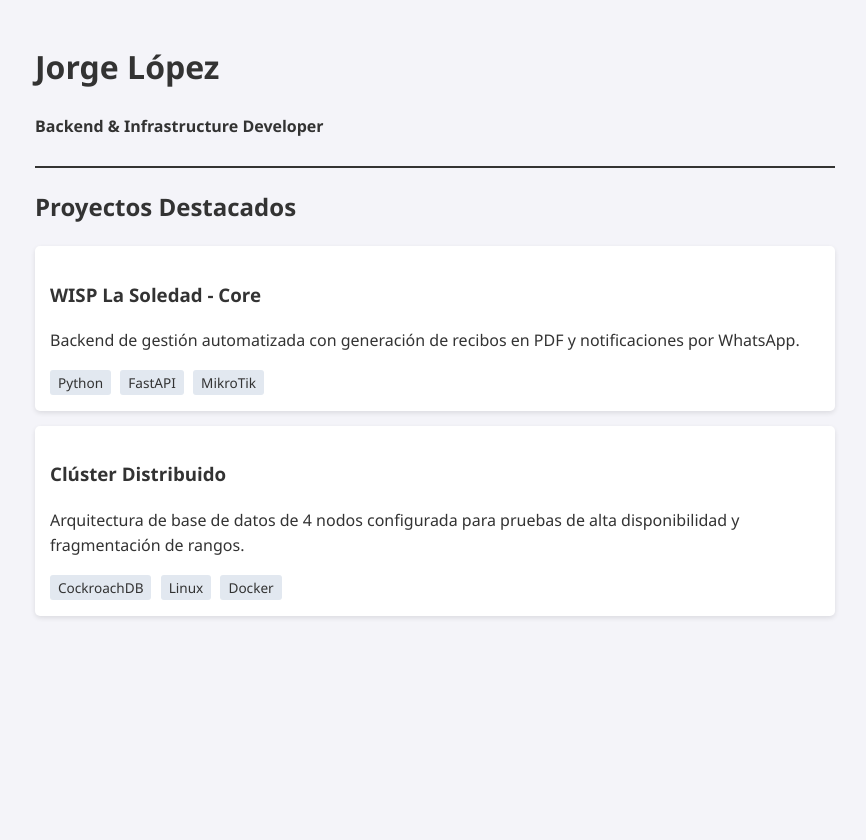
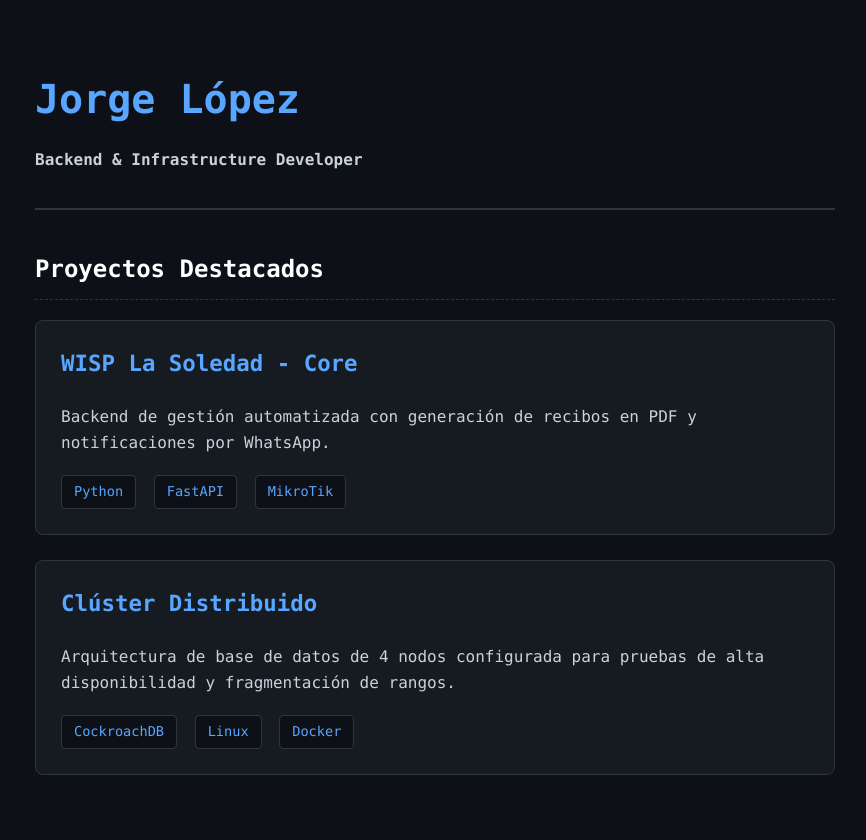
Before and after one commit to JLopezore/JLopezore-portfolio, a FastAPI app: page / in a window 1280 px wide. Shown: the whole page, without its empty margins (205-1071 px from the left). Before the commit the page ends 618 px from the top, so only its background shows below. Run offline with FastAPI, Linux system fonts and the light colour scheme.

Commit message:
add estilo

```diff
--- /dev/null
+++ b/app/static/style.css
@@ -0,0 +1,84 @@
+
+/* Definimos una paleta de colores oscura tipo "Hacker/Terminal" moderna */
+:root {
+    --bg-color: #0d1117;       /* Fondo oscuro profundo */
+    --text-color: #c9d1d9;     /* Texto gris claro para no cansar la vista */
+    --accent-color: #58a6ff;   /* Azul técnico para resaltar */
+    --card-bg: #161b22;        /* Fondo ligeramente más claro para las tarjetas */
+    --border-color: #30363d;   /* Bordes sutiles */
+}
+
+/* Aplicamos una fuente monoespaciada para darle ese toque de consola */
+body {
+    font-family: 'Fira Code', 'Consolas', 'Courier New', monospace;
+    background-color: var(--bg-color);
+    color: var(--text-color);
+    line-height: 1.6;
+    margin: 0;
+    padding: 20px;
+}
+
+.container {
+    max-width: 800px;
+    margin: 0 auto;
+    padding: 20px;
+}
+
+header {
+    border-bottom: 2px solid var(--border-color);
+    margin-bottom: 40px;
+    padding-bottom: 20px;
+}
+
+h1 {
+    color: var(--accent-color);
+    margin-bottom: 5px;
+    font-size: 2.5em;
+}
+
+h2 {
+    color: #fff;
+    border-bottom: 1px dashed var(--border-color);
+    padding-bottom: 10px;
+    margin-top: 40px;
+    margin-bottom: 20px;
+}
+
+/* Estilo para las tarjetas de los proyectos */
+.proyecto {
+    background: var(--card-bg);
+    padding: 25px;
+    margin-bottom: 25px;
+    border: 1px solid var(--border-color);
+    border-radius: 8px;
+    transition: transform 0.2s ease, border-color 0.2s ease;
+}
+
+/* Efecto al pasar el ratón por encima del proyecto */
+.proyecto:hover {
+    transform: translateY(-5px);
+    border-color: var(--accent-color);
+    box-shadow: 0 4px 15px rgba(0, 0, 0, 0.3);
+}
+
+.proyecto h3 {
+    margin-top: 0;
+    color: var(--accent-color);
+    font-size: 1.4em;
+}
+
+.proyecto p {
+    margin-bottom: 20px;
+}
+
+/* Estilo para las etiquetas (FastAPI, Docker, etc.) */
+.tag {
+    background: var(--bg-color);
+    border: 1px solid var(--border-color);
+    color: var(--accent-color);
+    padding: 5px 12px;
+    border-radius: 4px;
+    font-size: 0.85em;
+    margin-right: 8px;
+    display: inline-block;
+}
--- a/app/templates/index.html
+++ b/app/templates/index.html
@@ -4,13 +4,8 @@
     <meta charset="UTF-8">
     <meta name="viewport" content="width=device-width, initial-scale=1.0">
     <title>Portafolio | {{ desarrollador }}</title>
-    <style>
-        body { font-family: 'Segoe UI', Tahoma, Geneva, Verdana, sans-serif; line-height: 1.6; margin: 0; padding: 20px; background-color: #f4f4f9; color: #333; }
-        .container { max-width: 800px; margin: auto; }
-        header { border-bottom: 2px solid #333; margin-bottom: 20px; padding-bottom: 10px; }
-        .proyecto { background: #fff; padding: 15px; margin-bottom: 15px; border-radius: 5px; box-shadow: 0 2px 5px rgba(0,0,0,0.1); }
-        .tag { background: #e2e8f0; padding: 3px 8px; border-radius: 3px; font-size: 0.85em; margin-right: 5px; }
-    </style>
+    <!-- Vinculamos el archivo CSS estático -->
+    <link rel="stylesheet" href="{{ url_for('static', path='style.css') }}">
 </head>
 <body>
     <div class="container">
```
